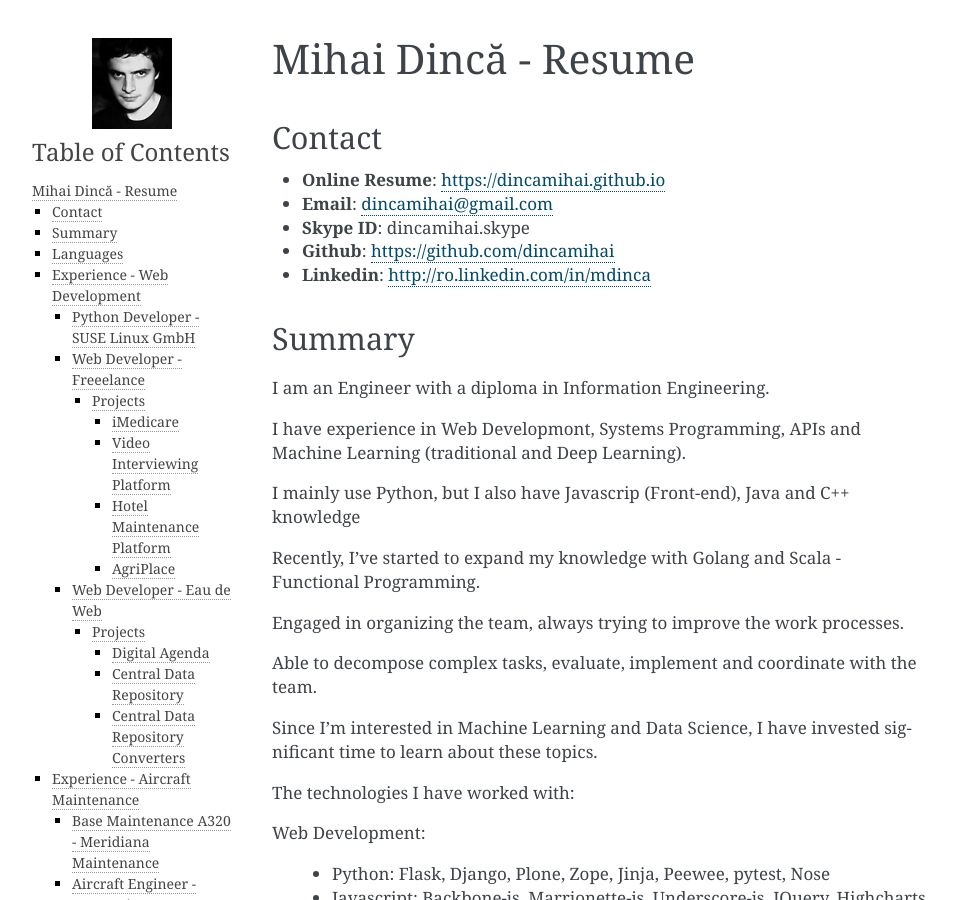
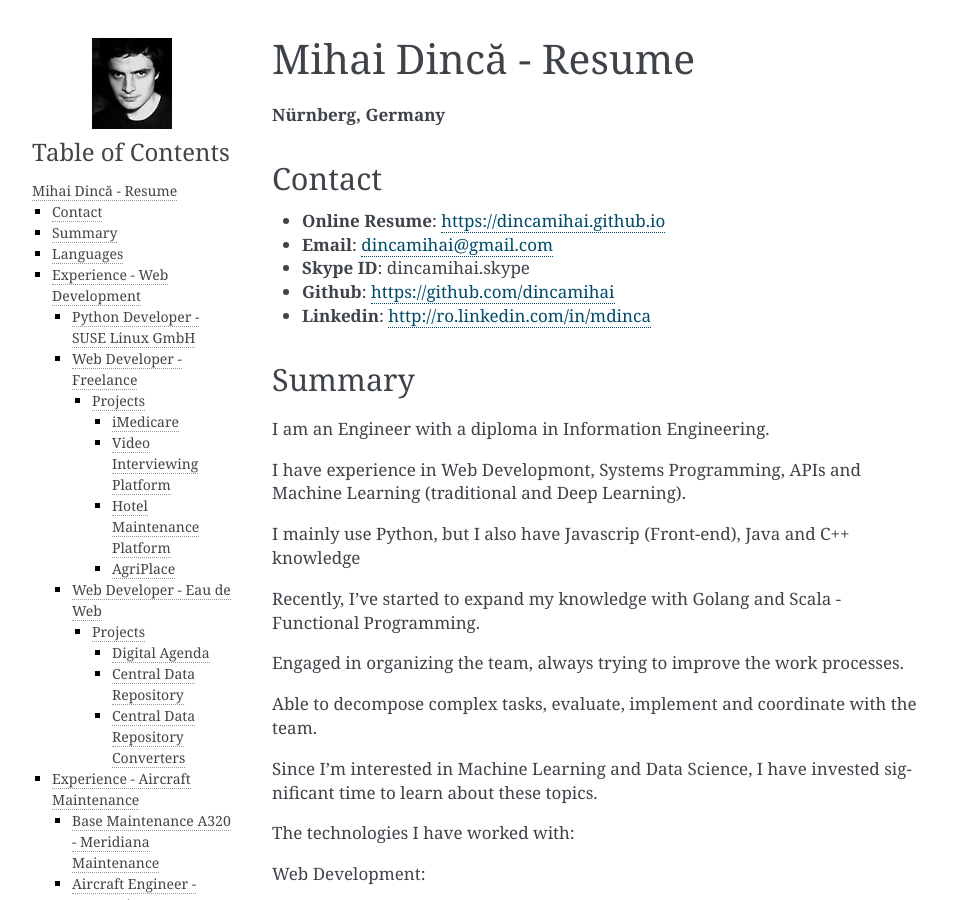
Before and after one commit to dincamihai/dincamihai.github.io, a Sphinx documentation site: the page built from source/index.rst, in a window 1280 px wide and 900 px high. Shown: the whole window, without its empty margins (148-1103 px from the left). Built offline with Sphinx 7.4.7, drawn with Linux system fonts in a browser that asks for light colours; some of the changed text lies outside the part shown.

Commit message:
Update index.rst

```diff
--- a/source/index.rst
+++ b/source/index.rst
@@ -1,5 +1,7 @@
 Mihai Dincă - Resume
 ====================
+
+**Nürnberg, Germany**
 
 
 Contact
@@ -88,8 +90,8 @@ April 2016 - Present
 * Help improving scalability and performance
 * Debug complex setups consisting of multiple running services and distributed systems
 
-Web Developer - Freeelance
-^^^^^^^^^^^^^^^^^^^^^^^^^^
+Web Developer - Freelance
+^^^^^^^^^^^^^^^^^^^^^^^^^
 October 2013 – April 2016
 
 * Build a REST Hyperlinked API with nested resources to be used for integrating an online service with partners
```
Also changed, not shown: other parts of source/index.rst (+1 -0 lines).
